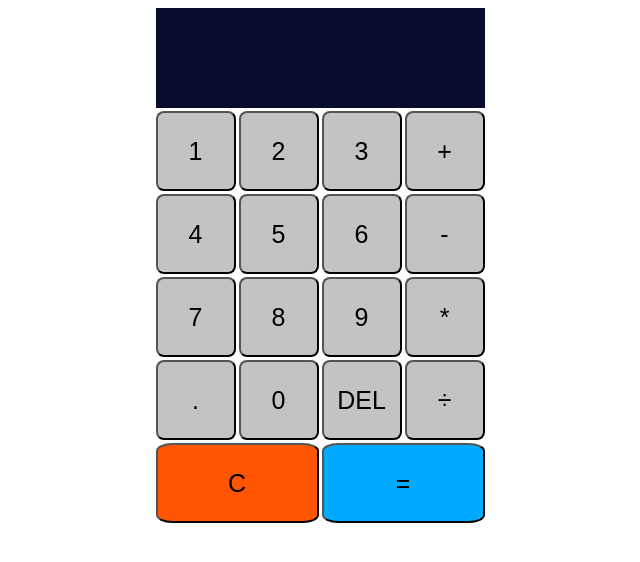
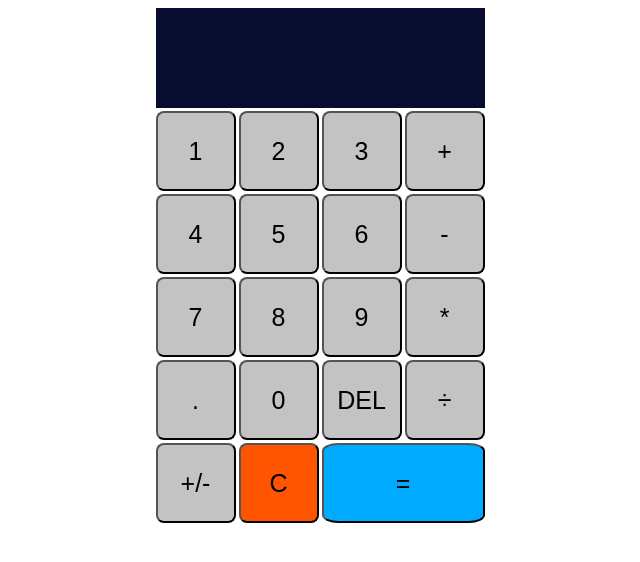
Before and after one commit to Smoke-ck/Andersen_JS_HomeWork, a plain HTML site: page Eighth home work/index.html in a window 1280 px wide. Shown: the whole page, without its empty margins (320-960 px from the left). Drawn offline with Linux system fonts and the light colour scheme.

Commit message:
Update index.html

```diff
--- a/Eighth home work/index.html
+++ b/Eighth home work/index.html
@@ -10,7 +10,7 @@
 </head>
 
 <body>
-    <div class="calculator">
+     <div class="calculator">
         <div class="output">
             <div data-previous-operand class="previousNumber"></div>
             <div data-current-operand class="currentNumber"></div>
@@ -34,7 +34,8 @@
 
         <button class="button delete">DEL</button>
         <button class="button operation">÷</button>
-        <button data-all-clear class="button clear two-cells">C</button>
+        <button class="button operation-reverse">+/-</button>
+        <button data-all-clear class="button clear">C</button>
         <button class="button result two-cells">=</button>
     </div>
     <script src="script.js"></script>
```
